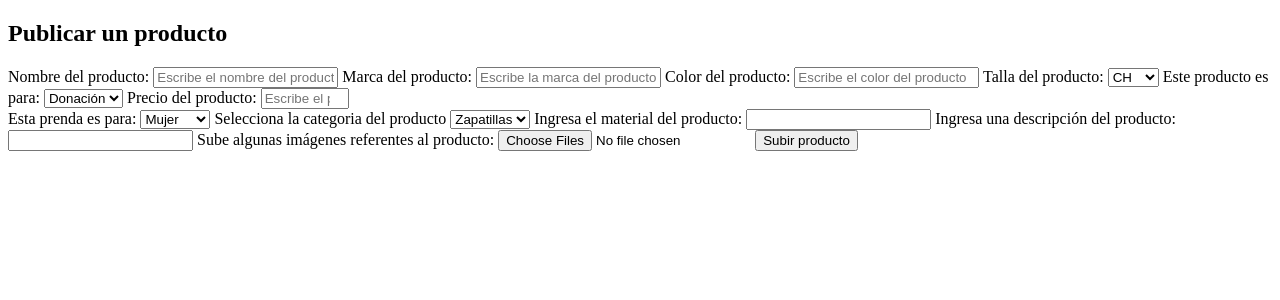
After one commit to dan13lJD/lePioje, a PHP site: page /publicar.php in a window 1280 px wide. The commit adds this page. Shown: the top 300 px of the page. Run offline with PHP 8.4, Linux system fonts and the light colour scheme; the visitor is signed in with stand-in values (Sample User, id 1).

Commit message:
Avance
Actualización

```diff
--- a/includes/config/database.php
+++ b/includes/config/database.php
@@ -2,7 +2,7 @@
 function conectarDB():mysqli{
     $db = new mysqli('localhost', 'root', '12345', 'lePioje');
     if(!$db){
-        #echo "no se conecto";
+        echo "no se conecto";
         exit;
     }else{
         //echo "se conecto";
--- a/login.php
+++ b/login.php
@@ -21,10 +21,6 @@ if ($_SERVER['REQUEST_METHOD'] === 'POST') {
                     $_SESSION['ID_USUARIO']=$fila["ID_USUARIO"];
                     header('Location: /menuDeUsuario.php');
                     die();
-
-
-
-
                 }
             }
         }
@@ -80,8 +76,6 @@ if ($_SERVER['REQUEST_METHOD'] === 'POST') {
 
                 <a href="registrarse.html" class="contraseña-olvidada" href="#">¿Olvidaste tu contraseña?</a>
 
-
-
             </form>
         </div>
 
--- /dev/null
+++ b/publicar.php
@@ -0,0 +1,134 @@
+<?php
+        require 'includes/app.php';
+        session_start();
+        $nom = $_SESSION['NOMBRE'];
+        $id = $_SESSION['ID_USUARIO'];
+        if ($nom == null && $id == null) {
+                header('Location: /index.php');
+        }
+        $db = conectarDB();
+        $errores = [];
+        #inicializamos las variables del formulario
+
+if ($_SERVER['REQUEST_METHOD'] === 'POST') {
+
+        #filtrado de datos
+        $nProducto = mysqli_real_escape_string($db, $_POST['n-producto']);
+        $mProducto = mysqli_real_escape_string($db, $_POST['m-producto']);
+        $cProducto = mysqli_real_escape_string($db, $_POST['c-producto']);
+        $tProducto = mysqli_real_escape_string($db, $_POST['t-producto']);
+        $tipoProducto = mysqli_real_escape_string($db, $_POST['tipo-producto']);
+        $pProducto = mysqli_real_escape_string($db, $_POST['p-producto']);
+        $personaProducto = mysqli_real_escape_string($db, $_POST['persona-producto']);
+        $matProducto = mysqli_real_escape_string($db, $_POST['material-producto']);
+        $descProducto = mysqli_real_escape_string($db, $_POST['descripcion-producto']);
+        // $imagenesProducto=$_POST['imagenes-producto'];
+
+        #comprobar que los campos no esten vacios
+        if (!$nProducto) {
+                $errores[] = "Ingresa un nombre para el producto";
+        }
+        if (!$mProducto) {
+                $errores[] = "Ingresa una marca para el producto";
+        }
+        if (!$cProducto) {
+                $errores[] = "Ingresa un color para el producto";
+        }
+        if (!$pProducto) {
+                $errores[] = "Ingresa un precio para el producto";
+        }
+        if (!$matProducto) {
+                $errores[] = "Ingresa el material del producto";
+        }
+        if (!$nProducto) {
+                $errores[] = "Ingresa una descripción para el producto";
+        }
+        // if(!$imagenesProducto){
+
+        // }
+
+}
+?>
+
+
+<!DOCTYPE html>
+<html lang="en">
+
+<head>
+        <meta charset="UTF-8">
+        <meta http-equiv="X-UA-Compatible" content="IE=edge">
+        <meta name="viewport" content="width=device-width, initial-scale=1.0">
+        <title>Publicar</title>
+</head>
+
+<body>
+        <header class="contendor">
+                <h2 class="centrar-texto">Publicar un producto</h2>
+                <?php foreach ($errores as $error) : ?>
+                        <div class="alerta error centrar-texto">
+                                <?php
+                                        echo $error;
+                                ?>
+                        </div>
+                <?php endforeach; ?>
+        </header>
+        <main>
+                <form class="registro-dividirFormulario" method="POST" action="publicar.php">
+                        <div class="registro-formulario">
+                                <label for="n-producto">Nombre del producto:</label>
+                                <input type="text" placeholder="Escribe el nombre del producto" id="n-producto" name="n-producto">
+
+                                <label for="m-producto">Marca del producto:</label>
+                                <input type="text" placeholder="Escribe la marca del producto" id="m-producto" name="m-producto">
+
+                                <label for="c-producto">Color del producto:</label>
+                                <input type="text" placeholder="Escribe el color del producto" id="c-producto" name="c-producto">
+
+                                <label for="t-producto">Talla del producto:</label>
+                                <select name="t-producto" id="t-producto">
+                                        <option value="CH">CH</option>
+                                        <option value="M">M</option>
+                                        <option value="G">G</option>
+                                        <option value="EG">EG</option>
+                                        <option value="CH">EEG</option>
+                                </select>
+
+                                <label for="tipo-producto">Este producto es para:</label>
+                                <select name="tipo-producto" id="tipo-producto">
+                                        <option value="0">Donación</option>
+                                        <option value="1">Venta</option>
+                                </select>
+
+                                <label for="p-producto">Precio del producto:</label>
+                                <input type="number" placeholder="Escribe el precio del producto (0 en caso de ser una donación)" id="p-producto" name="p-producto" min="0" max="100000">
+                        </div>
+                        <div class="registro-formulario">
+                                <label for="persona-producto">Esta prenda es para:</label>
+                                <select name="persona-producto" id="persona-producto">
+                                        <option value="Mujer">Mujer</option>
+                                        <option value="Hombre">Hombre</option>
+                                        <option value="Niño rata">Niña</option>
+                                        <option value="Niña">Niño</option>
+                                </select>
+
+                                <label for="cat-producto">Selecciona la categoria del producto</label>
+                                <select name="cat-producto" id="cat-producto">
+                                        <option value="">Zapatillas</option>
+                                </select>
+
+                                <label for="material-producto">Ingresa el material del producto:</label>
+                                <input type="text" name="material-producto" id="material-producto">
+
+                                <label for="descripcion-producto">Ingresa una descripción del producto:</label>
+                                <input type="textarea" name="descripcion-producto" id="descripcion-producto">
+
+                                <label for="imagenes-producto">Sube algunas imágenes referentes al producto:</label>
+                                <input type="file" name="imagenes-producto[]" id="imagenes-producto" accept="image/*" multiple>
+
+                                <button class="boton" id="subir-producto">Subir producto</button>
+                        </div>
+                </form>
+        </main>
+</body>
+
+</html>
```
Also changed, not shown: JS/scripts.js (+36 -28 lines), producto.php (+15 -4 lines), registrarse.php (+4 -3 lines), Imagenes/logofinal.png (deleted), historial.php (renamed from historial.html).
